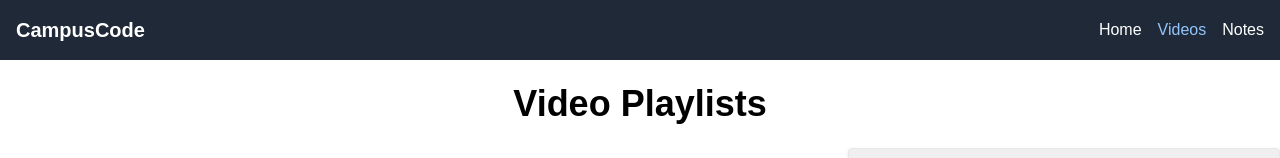
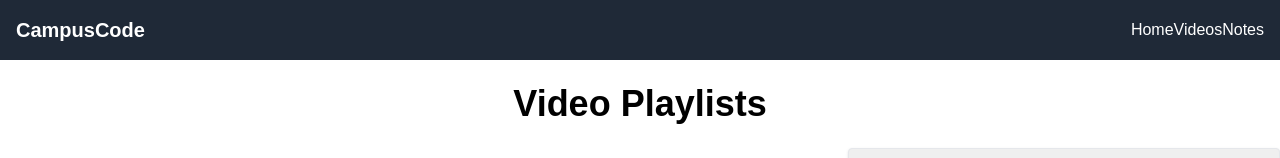
Before and after one commit to Mit-Gandhi/CampusCode, a Next.js app in the folder frontend/: page /videos in a window 1280 px wide. Shown: the top 158 px of the page. Built offline with nearby package versions, Linux system fonts and the light colour scheme.

Commit message:
Update Layouts.js

```diff
--- a/frontend/components/Layouts.js
+++ b/frontend/components/Layouts.js
@@ -22,14 +22,11 @@ const Layout = ({ children }) => {
           <div className="text-xl font-bold">CampusCode</div>
           <div className="hidden md:flex">
             {/* Replace <a> with Link */}
-            <Link href="/" passHref>
-              <a className={`mr-4 ${router.pathname === '/' ? 'text-blue-300' : ''}`}>Home</a>
+            <Link href="/" passHref>Home
             </Link>
-            <Link href="/videos" passHref>
-              <a className={`mr-4 ${router.pathname === '/videos' ? 'text-blue-300' : ''}`}>Videos</a>
+            <Link href="/videos" passHref>Videos
             </Link>
-            <Link href="/notes" passHref>
-              <a className={`${router.pathname === '/notes' ? 'text-blue-300' : ''}`}>Notes</a>
+            <Link href="/notes" passHref>Notes
             </Link>
           </div>
           <button className="md:hidden" onClick={toggleMenu}>
@@ -41,14 +38,11 @@ const Layout = ({ children }) => {
         {menuOpen && (
           <div className="md:hidden flex flex-col mt-2">
             {/* Replace <a> with Link */}
-            <Link href="/" passHref>
-              <a className={`py-2 ${router.pathname === '/' ? 'text-blue-300' : ''}`}>Home</a>
+            <Link href="/" passHref>Home
             </Link>
-            <Link href="/videos" passHref>
-              <a className={`py-2 ${router.pathname === '/videos' ? 'text-blue-300' : ''}`}>Videos</a>
+            <Link href="/videos" passHref>Videos
             </Link>
-            <Link href="/notes" passHref>
-              <a className={`py-2 ${router.pathname === '/notes' ? 'text-blue-300' : ''}`}>Notes</a>
+            <Link href="/notes" passHref>Notes
             </Link>
           </div>
         )}
```
